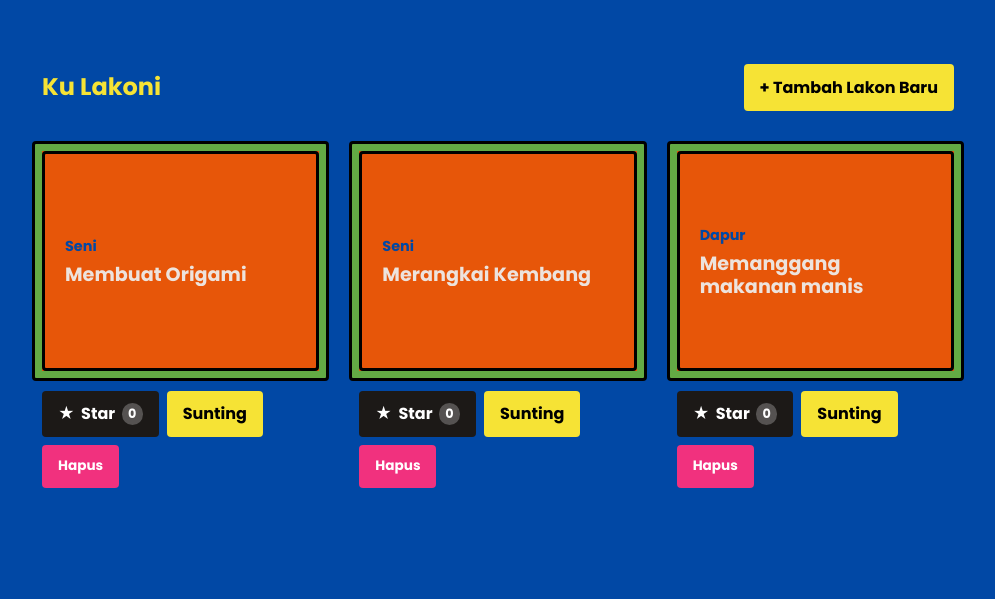
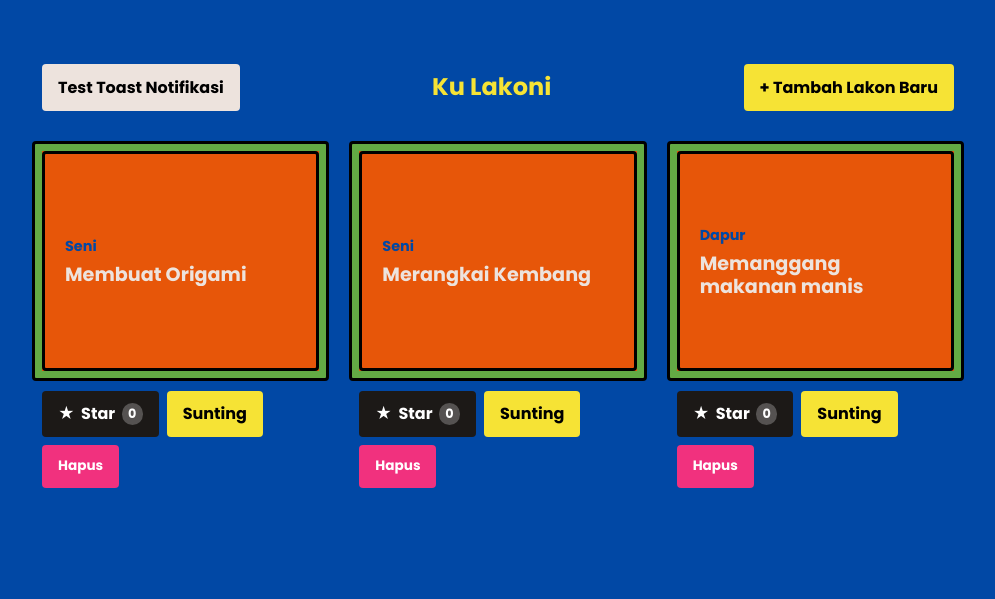
Before and after one commit to asmirandaghina/myportofolio, a Django app: page /lakoni/ in a window 1280 px wide. Shown: the part 74-673 px from the top of the page, without its empty margins (142-1137 px from the left). Run offline with Django 5.2, Linux system fonts and the light colour scheme; the visitor is signed in with stand-in values (Sample User, id 1); data comes from the database, SQL or seed files in the repository; data that the repository does not hold is empty.

Commit message:
Implementasi Notifikasi Toast

```diff
--- a/main/views.py
+++ b/main/views.py
@@ -44,6 +44,7 @@ def show_lakoni(request):
     context = {
         "name": "Asmiranda Ghina",
         "lakon_list": lakon_list,
+        "can_edit": can_edit(request.user),
     }
     return render(request, "lakoni.html", context)
 
@@ -65,6 +66,9 @@ def create_lakon(request):
 
 @login_required(login_url="/login/")
 def update_lakon (request, lakon_id):
+    if not can_edit(request.user):
+        raise PermissionDenied
+
     lakon = get_object_or_404(Lakon, pk=lakon_id)
     form = LakonForm(request.POST or None, instance=lakon)
 
@@ -151,3 +155,9 @@ def toggle_star(request, lakon_id):
             lakon.starred_by.add(request.user)
 
     return redirect("main:show_lakoni")
+
+def is_editor(user):
+    return user.groups.filter(name="Editor").exists()
+
+def can_edit(user):
+    return user.is_superuser or is_editor(user)
--- /dev/null
+++ b/static/js/toast.js
@@ -0,0 +1,37 @@
+let toastTimer;
+
+function showToast(title, message, type ='normal', duration=3000) {
+    const toastComponent = document.getElementById('toast-component');
+    const toastTitle = document.getElementById('toast-title')
+    const toastMessage= document.getElementById('toast-message')
+
+    if (!toastComponent) return;
+
+    toastComponent.classList.remove('toast-success', 'toast-error', 'toast-normal');
+
+    if(type == 'success') {
+        toastComponent.classList.add('toast-success');
+    } else if (type == 'error') {
+        toastComponent.classList.add('toast-error')
+    } else {
+        toastComponent.classList.add('toast-normal');
+    }
+
+    toastTitle.textContent = title;
+    toastMessage.textContent = message;
+
+    clearTimeout(toastTimer);
+
+    if (!toastComponent.matches(':popover-open')) {
+        toastComponent.showPopover();
+        void toastComponent.offsetHeight;
+    }
+    toastComponent.classList.remove('toast-hidden');
+    toastComponent.classList.add('toast-show');
+
+    toastTimer = setTimeout(() => {
+        toastComponent.classList.remove('toast-show');
+        toastComponent.classList.add('toast-hidden');
+        toastTimer = setTimeout(() => toastComponent.hidePopover(), 300);
+    }, duration);
+}
--- a/templates/base.html
+++ b/templates/base.html
@@ -36,5 +36,7 @@
             <p>&copy; 2026 {{ name }}. Fakultas Ilmu Komputer, Universitas Indonesia.</p>
         </div>
     </footer>
+
+    {% include 'components/toast.html' %}
 </body>
 </html>
--- a/templates/components/lakon_delete_modal.html
+++ b/templates/components/lakon_delete_modal.html
@@ -7,7 +7,7 @@
         Hapus
     </button>
 </p>
-<div id="delete-lakon{{ lakon.id }}"
+<div id="delete-lakon-{{ lakon.id }}"
      class="lakon-delete-modal"
      popover="auto"
      role="dialog"
--- /dev/null
+++ b/templates/components/toast.html
@@ -0,0 +1,8 @@
+{% load static %}
+<div id="toast-component" class="toast-component toast-hidden" popover="manual">
+    <div class="toast-content">
+        <h3 id="toast-title" class="toast-title">This is a Sample Title</h3>
+        <p id="toast-message" class="toast-message">This is a Sample Message</p>
+    </div>
+</div>
+<script src="{% static 'js/toast.js' %}"></script>
--- a/templates/lakoni.html
+++ b/templates/lakoni.html
@@ -11,11 +11,16 @@
        <section class = "lakoni-section" id = "lakoni">
         <div class="container">
         <div class="project-header">
+        <button class="button button-secondary" onclick="showToast('Notifikasi Sistem', 'Project berhasil dimuat dengan baik!', 'success')">
+            Test Toast Notifikasi
+        </button>
             <h1>Ku Lakoni</h1>
+            {% if user.is_superuser %}
             <a href="{% url 'main:create_lakon' %}" class="button project-add-button">
                 <span aria-hidden="true">+</span>
                 Tambah Lakon Baru
             </a>
+            {% endif %}
         </div>
             <div class="lakoni-grid">
                 {% for lakon in lakon_list %}
@@ -39,8 +44,10 @@
                         </div>
                         <div class="lakon-actions">
                             {% include "components/lakon_star.html" with lakon=lakon %}
+                            {% if can_edit %}
+                                <a href="{% url 'main:update_lakon' lakon.id %}" class="button">Sunting</a>
+                            {% endif %}
                             {% if user.is_superuser %}
-                                <a href="{% url 'main:update_lakon' lakon.id %}" class="button">Sunting</a>
                                 {% include "components/lakon_delete_modal.html" with lakon=lakon %}
                             {% endif %}
                         </div>
--- a/templates/register.html
+++ b/templates/register.html
@@ -9,15 +9,15 @@
                 <h1>Buat Bilik Anyar</h1>
                 <form method="post" action="{% url 'main:register' %}" class="project-form">
                     {% csrf_token %}
-                    {% for error in form.non_field_errors %}
-                        <p ckass="form-error">{{ error }}</p>
+                    {% for error in form.non_field_error %}
+                        <p class="form-error">{{ error }}</p>
                     {% endfor %}
                     {% for field in form %}
                         <div class="form-group">
                             <label for="{{ field.id_for_label }}">{{ field.label }}</label>
                             {{ field }}
                             {% if field.help_text %}
-                                <div class="form-help">{{ field.hel_text }}</div>
+                                <div class="form-help">{{ field.help_text }}</div>
                             {% endif %}
                             {% for error in fiels.error %}
                                 <p class="form-error">{{ error }}</p>
```
Also changed, not shown: static/css/style.css (+49 -0 lines).
